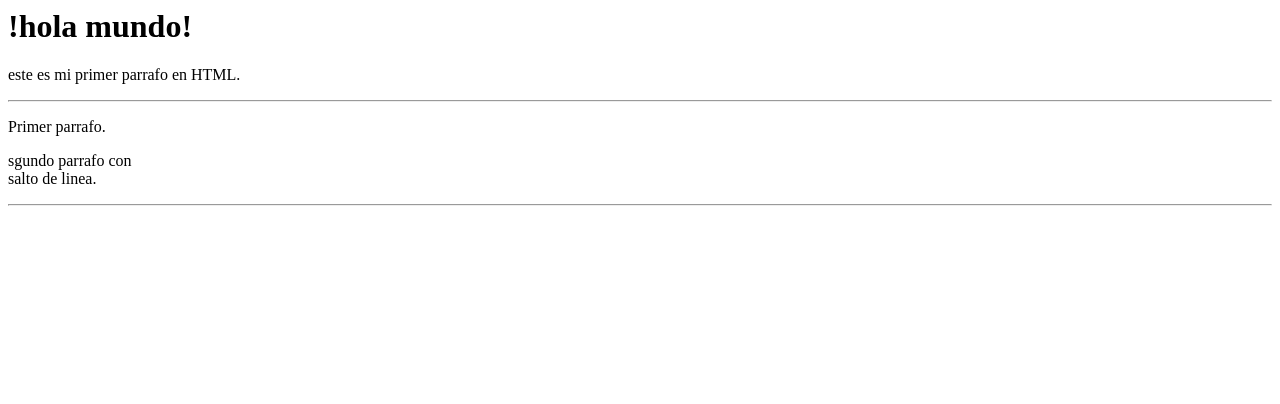
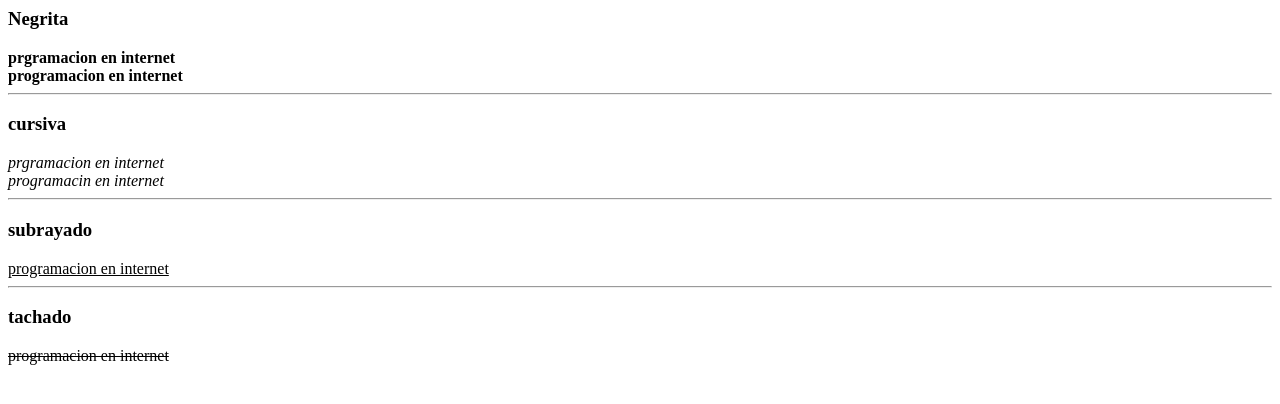
Before and after one commit to ariel-lima777/primer-html, a plain HTML site: page index.html in a window 1280 px wide. Drawn offline with Linux system fonts and the light colour scheme.

Commit message:
segundo ejercicio

```diff
--- a/index.html
+++ b/index.html
@@ -1,13 +1,17 @@
 <html>
-    <HEAD>
-        <title> Titulo de la pagina </title>
-        </head>
-        <body>
-        <h1>!hola mundo!</h1>
-        <p>este es mi primer parrafo en HTML.</p>
+    <body>
+        <h3> Negrita </h3>
+        <b> prgramacion en internet </b> </br>
+        <strong> programacion en internet </strong>
         <hr>
-        <p>Primer parrafo.</p>
-        <p>sgundo parrafo con <br> salto de linea.</p>
+        <h3> cursiva </h3>
+        <i> prgramacion en internet </i> </br>
+        <em> programacin  en internet </em>
         <hr>
-        </body>
-        </html>
+        <h3>subrayado</h3>
+        <u> programacion en internet </u>
+        <hr>
+        <h3>tachado</h3>
+        <s>programacion en internet </s>
+    </body>
+    </html>
```
